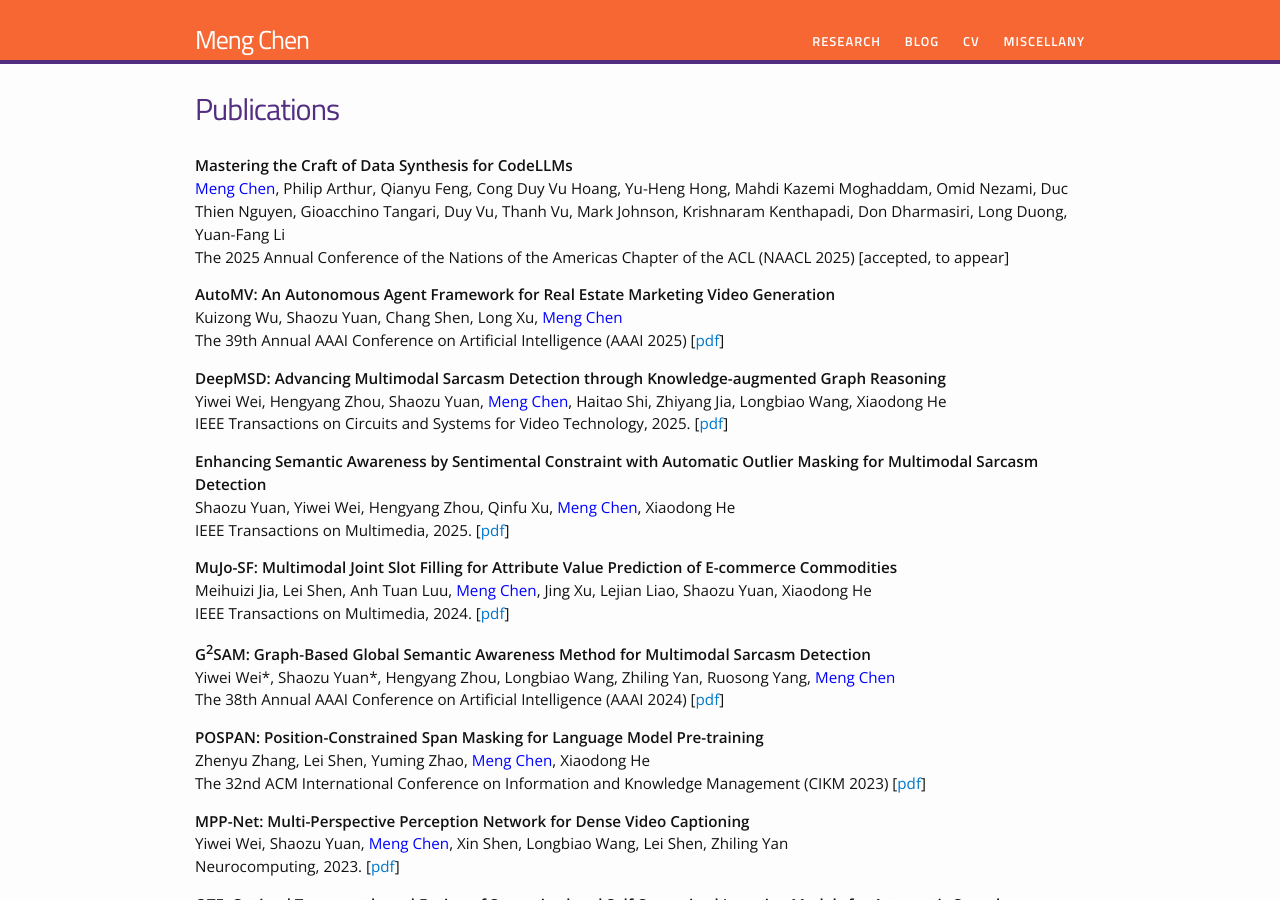
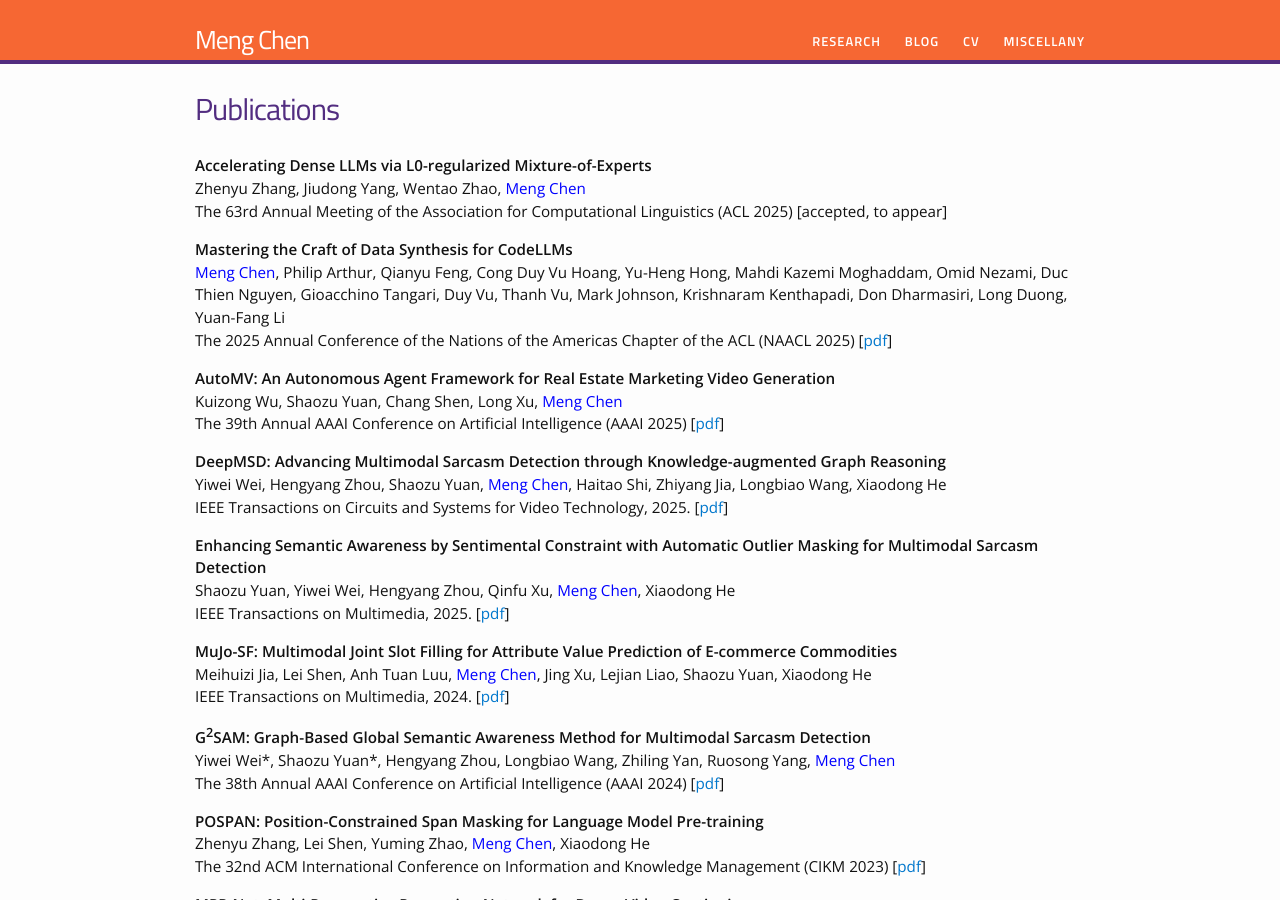
Before and after one commit to chenmengdx/chenmengdx.github.io, a Jekyll site: the page built from research.md, in a window 1280 px wide and 900 px high. Built offline with Jekyll 4.4.1, drawn with Linux system fonts in a browser that asks for light colours.

Commit message:
update publications

```diff
--- a/research.md
+++ b/research.md
@@ -6,10 +6,17 @@ permalink: /research/
 
 <div>
 
+
+<p>
+<b> Accelerating Dense LLMs via L0-regularized Mixture-of-Experts </b> <br />
+Zhenyu Zhang, Jiudong Yang, Wentao Zhao, <font color="blue">Meng Chen</font> <br />
+The 63rd Annual Meeting of the Association for Computational Linguistics (ACL 2025) [accepted, to appear]
+</p>
+
 <p>
 <b> Mastering the Craft of Data Synthesis for CodeLLMs </b> <br />
 <font color="blue">Meng Chen</font>, Philip Arthur, Qianyu Feng, Cong Duy Vu Hoang, Yu-Heng Hong, Mahdi Kazemi Moghaddam, Omid Nezami, Duc Thien Nguyen, Gioacchino Tangari, Duy Vu, Thanh Vu, Mark Johnson, Krishnaram Kenthapadi, Don Dharmasiri, Long Duong, Yuan-Fang Li <br />
-The 2025 Annual Conference of the Nations of the Americas Chapter of the ACL (NAACL 2025) [accepted, to appear]
+The 2025 Annual Conference of the Nations of the Americas Chapter of the ACL (NAACL 2025) [<a href="../papers/NAACL-25.pdf">pdf</a>]
 </p>
 
 <p>
```
Also changed, not shown: 3 other files.
